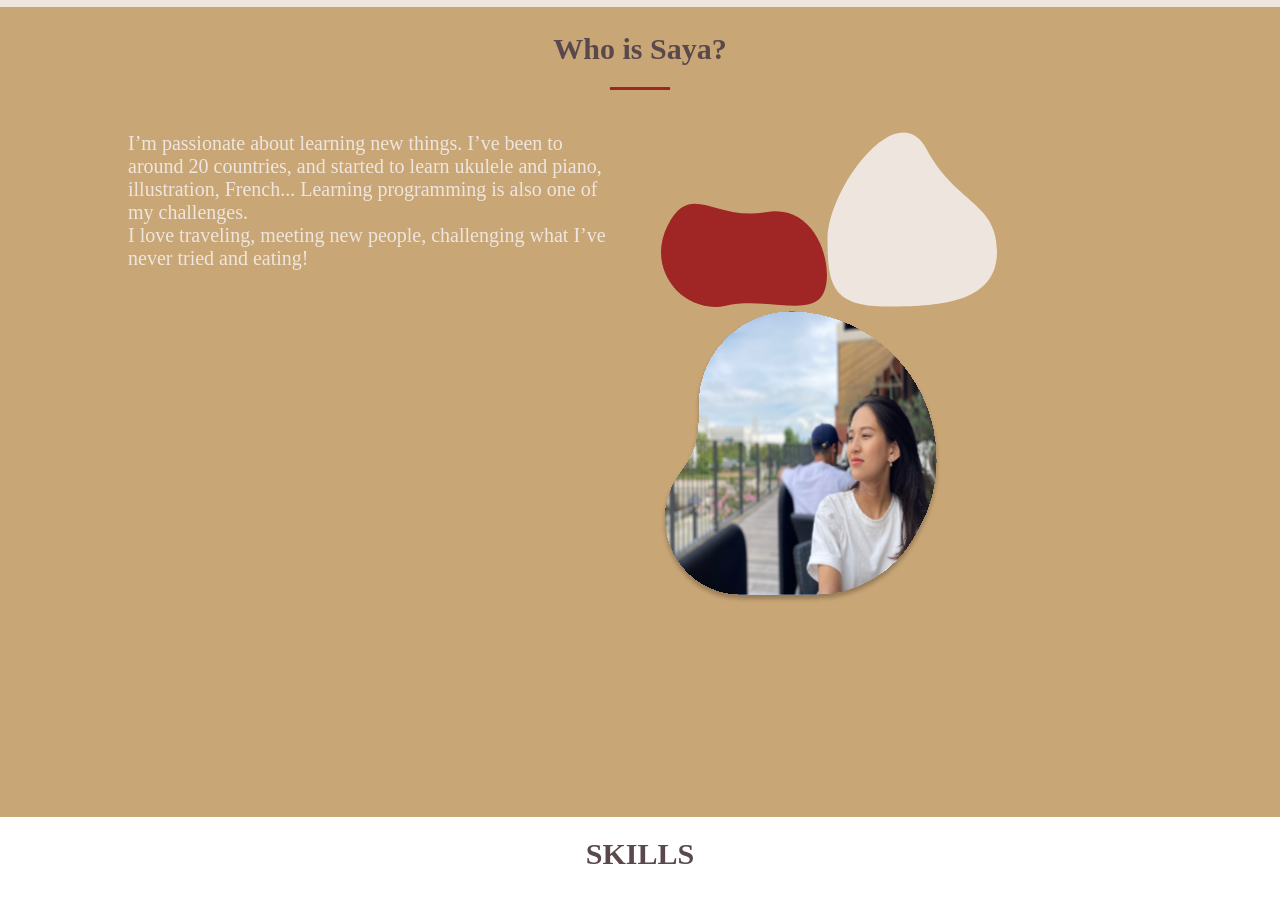
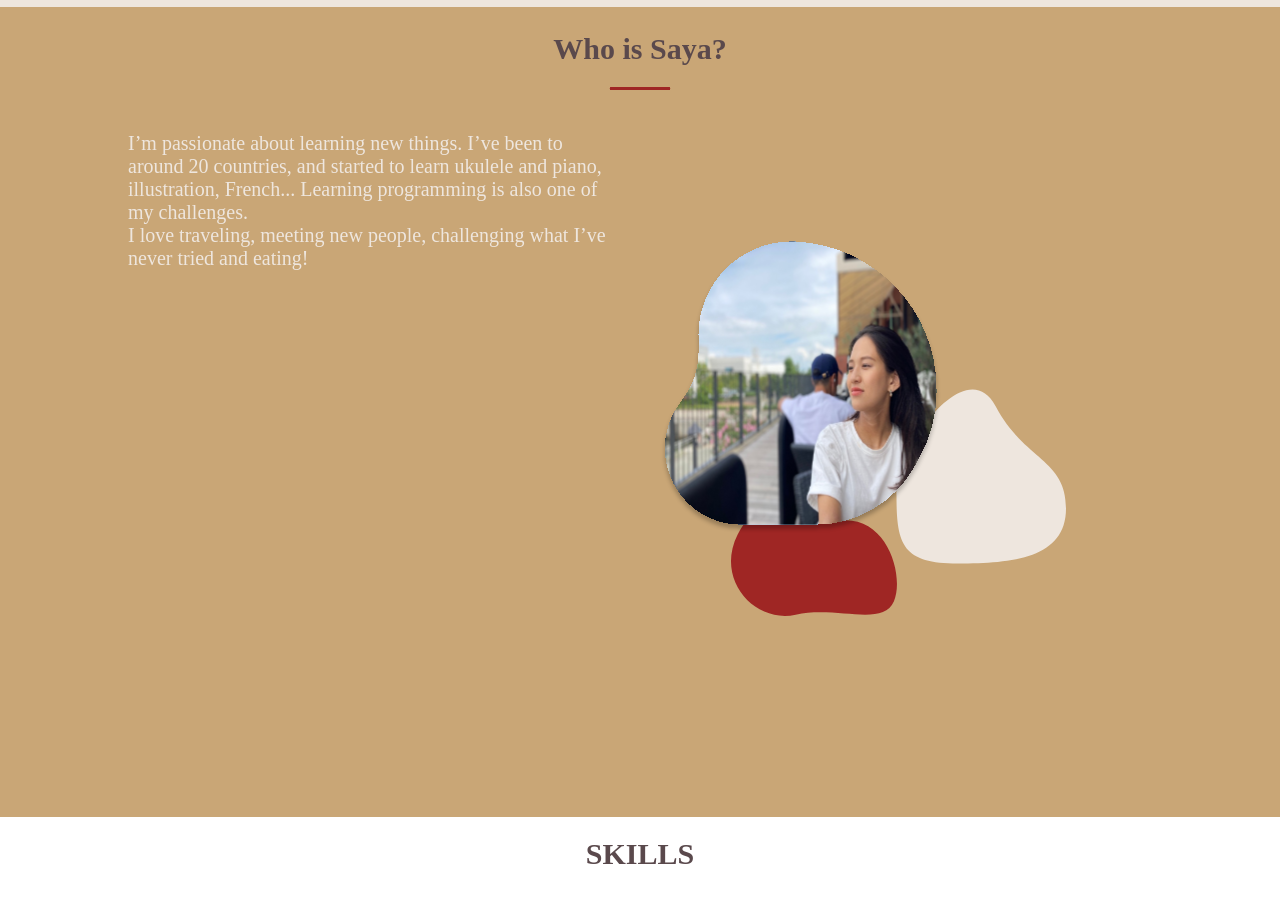
Before and after one commit to saya0118/React-portfolio, a React (Create React App) app: page / in a window 1280 px wide. Shown: the part 860-1762 px from the top of the page. Built offline with nearby package versions, Linux system fonts and the light colour scheme.

Commit message:
layered profile images

```diff
--- a/src/styles/Main.scss
+++ b/src/styles/Main.scss
@@ -16,6 +16,27 @@
         .image{
             float: right;
             width: 48%;
+            height: 475px;
+            position: relative;
+
+            img{
+                position: absolute;
+            }
+
+            .red-palette{
+                left: 70px;
+                top: 80%;
+
+            }
+
+            .beige-palette{
+                left: 48%;
+                top: 54%;
+            }
+
+            .profile{
+                top: 23%;
+            }
 
         }
     }
```
